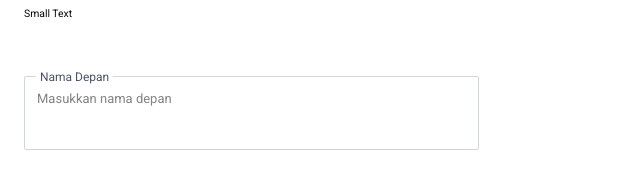
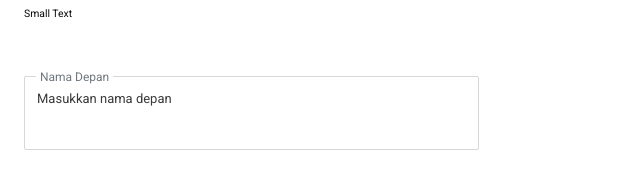
Before and after one commit to Rencanakan-id/rencanakan-talent_pool-frontend, a React (Vite) app: page /design in a window 1280 px wide. Shown: the part 840-1018 px from the top of the page, without its empty margins (0-640 px from the left). Built offline with nearby package versions, Linux system fonts and the light colour scheme.

Commit message:
refactor: Change color on placholder, border, and label

```diff
--- a/src/components/ui/textarea.tsx
+++ b/src/components/ui/textarea.tsx
@@ -12,14 +12,14 @@ const Textarea: React.FC<TextareaProps> = ({ className, textLabel, placeholder,
       {/* Label Positioning */}
       {textLabel && (
         <div className="absolute -top-3 left-3 px-1 bg-white">
-          <label className="text-xs text-gray-600">{textLabel}</label>
+          <label className="text-xs text-[#70787F]">{textLabel}</label>
         </div>
       )}
 
       <textarea
         style={{resize: 'none'}}
         placeholder={placeholder}
-        className="placeholder:text-[13px] w-full p-3 border border-gray-300 rounded-[2px] focus:outline-none focus:ring-2 focus:ring-blue-300"
+        className="placeholder:text-[13px] placeholder:text-[#3A3A3A] w-full p-3 border border-[#D7D7D7] rounded-[2px] focus:outline-none focus:ring-2 focus:ring-blue-300"
         {...props}
       />
     </div>
```
